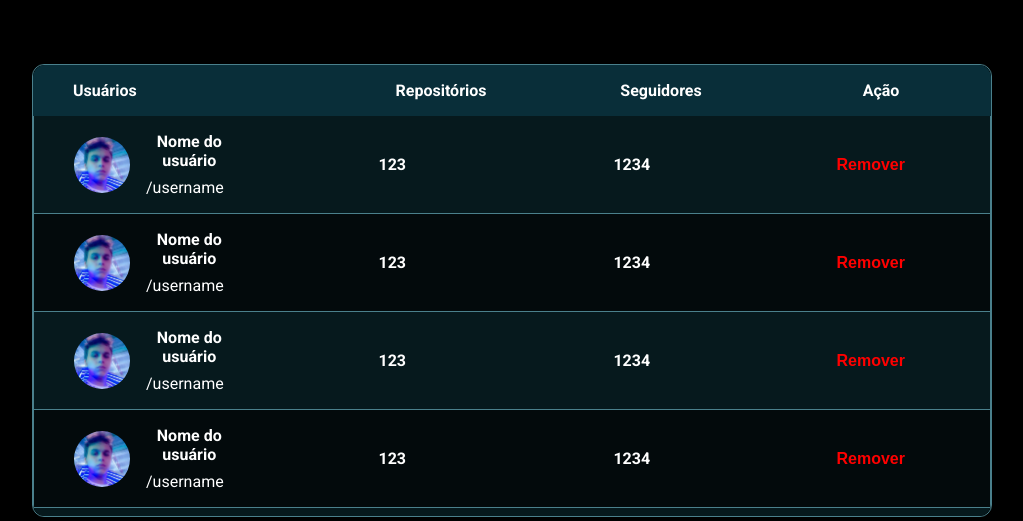
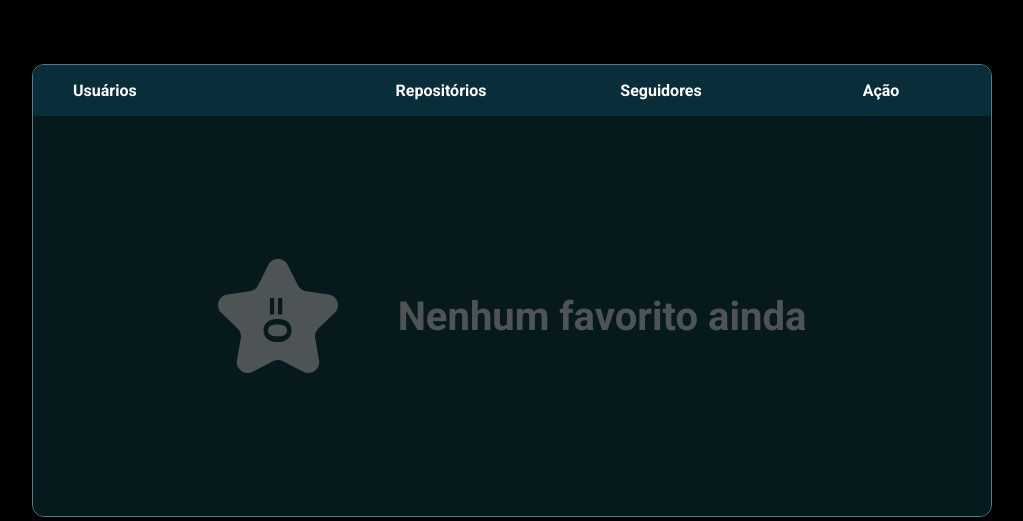
Before and after one commit to Rhogger/GitFav, a website: page index.html in a window 1280 px wide. Shown: the part 185-706 px from the top of the page, without its empty margins (128-1151 px from the left). Drawn offline with Linux system fonts and the light colour scheme.

Commit message:
feat: finalizando estilização

```diff
--- a/index.html
+++ b/index.html
@@ -44,6 +44,16 @@
           <th>Ação</th>
         </tr>
       </thead>
+      <tbody>
+        <tr class="empty">
+          <td class="empty">
+            <img src="src/public/Estrela.svg" alt="Star face">
+
+            <p>Nenhum favorito ainda</p>
+          </td>
+        </tr>
+      </tbody>
+      <!--
       <tbody>
         <tr>
           <td class="user">
@@ -269,7 +279,7 @@
             </button>
           </td>
         </tr>
-      </tbody>
+      </tbody> -->
     </table>
   </main>
 </body>
--- a/package.json
+++ b/package.json
@@ -3,7 +3,8 @@
     "start": "lite-server"
   },
   "dependencies": {
-    "lite-server": "^2.6.1"
+    "lite-server": "^2.6.1",
+    "ntl": "^5.1.0"
   },
   "devDependencies": {
     "@eslint/js": "^9.17.0",
--- a/style.css
+++ b/style.css
@@ -10,6 +10,8 @@
   --bg-main: hsl(0, 0%, 0%);
   --bg-btn: hsl(var(--main), 91%, 25%);
   --text: hsl(0, 0%, 100%);
+  --text-empty: hsl(189, 4%, 32%);
+
   --bg-input: hsl(calc(var(--main) - 4), 65%, 7%);
   --bg-tb-header: hsl(calc(var(--main) - 1), 72%, 13%);
   --bg-tb-tr: hsl(calc(var(--main) - 1), 64%, 6%);
@@ -134,8 +136,7 @@ table {
 
   tbody {
     display: block;
-    max-height: 400rem;
-    overflow-y: overlay;
+    min-height: 400rem;
     border-radius: 0 0 12rem 12rem;
 
     tr:last-child {
@@ -155,14 +156,6 @@ table {
 
     tr {
       background-color: var(--bg-input);
-
-      td:first-child {
-        border-left: 1px solid var(--b-tb);
-      }
-
-      td:last-child {
-        border-right: 1px solid var(--b-tb);
-      }
 
       td {
         text-align: center;
@@ -210,20 +203,38 @@ table {
     }
   }
 }
-tbody {
-  position: relative;
-  overflow-y: auto;
+
+.empty {
+  height: 400rem;
+  border-radius: 0 0 12rem 12rem;
 }
 
-tbody::-webkit-scrollbar {
+td.empty {
+  display: flex;
+  align-items: center;
+  justify-content: center;
+  gap: 60rem;
+}
+
+td.empty img {
+  width: 120rem;
+}
+
+td.empty p {
+  font-size: 40rem;
+  font-weight: bold;
+  color: var(--text-empty);
+}
+
+::-webkit-scrollbar {
   width: 6rem;
 }
 
-tbody::-webkit-scrollbar-track {
+::-webkit-scrollbar-track {
   background-color: transparent;
 }
 
-tbody::-webkit-scrollbar-thumb {
+::-webkit-scrollbar-thumb {
   background-color: var(--b-tb);
   border-radius: 10rem;
 }
```
Also changed, not shown: 1 other file.
